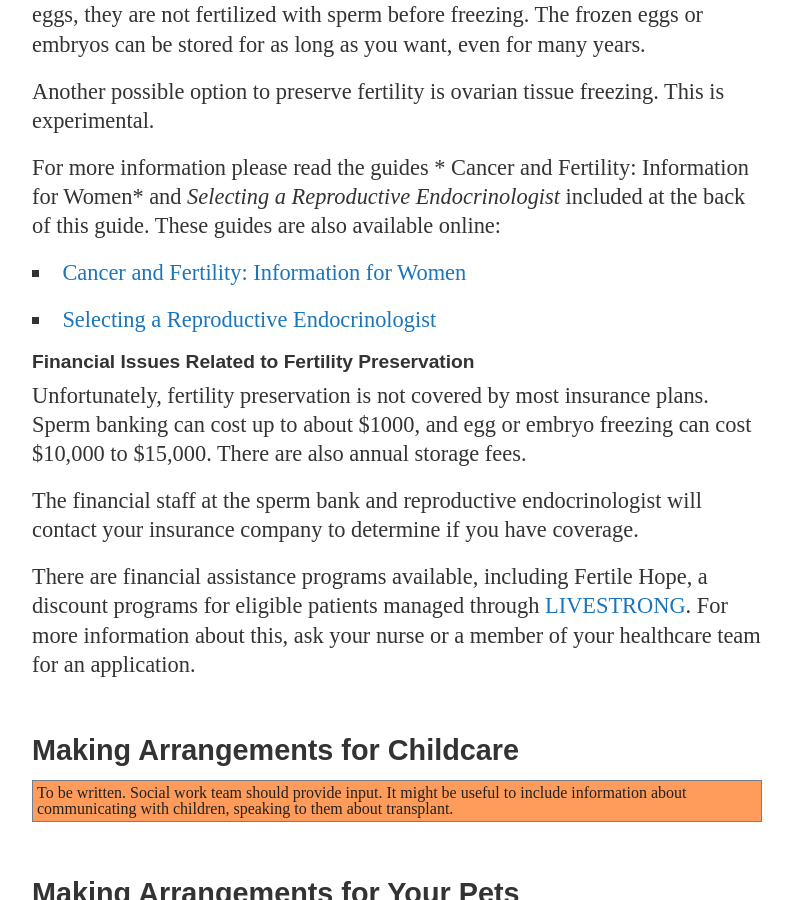
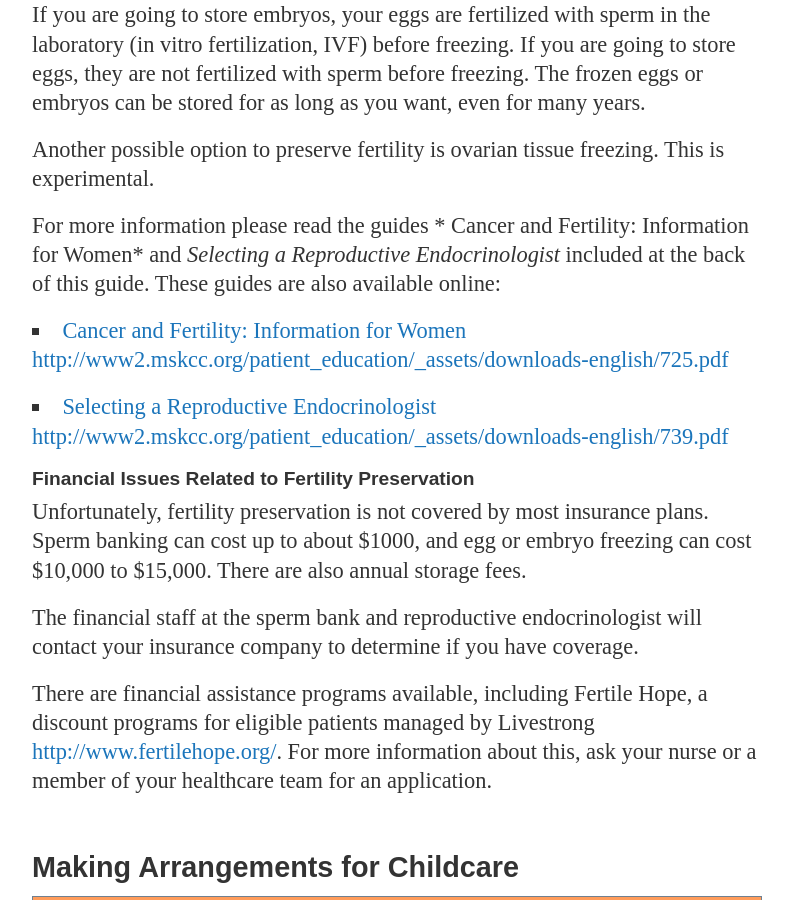
Before and after one commit to mskccpatiented/contentaudit, a Jekyll site: the page built from _posts/2012-11-19-auto-bmt-outpatient-guide-hybrid.md, in a window 1280 px wide and 900 px high, scrolled down 17418 px. Shown: the whole window, without its empty margins (128-921 px from the left). Built offline with Jekyll 4.4.1, drawn with Linux system fonts in a browser that asks for light colours; Markdown is read by kramdown in place of the engine named in the settings; some of the changed text lies outside the part shown.

Commit message:
deploying BMT patient ed

```diff
--- a/_posts/2012-11-19-auto-bmt-outpatient-guide-hybrid.md
+++ b/_posts/2012-11-19-auto-bmt-outpatient-guide-hybrid.md
@@ -231,8 +231,8 @@ The sperm bank will analyze the specimen to be sure there are healthy sperm to f
 
 For more information please read the guides *Sperm Banking* and *Cancer and Fertility: Information for Men* included at the back of this guide. These guides are also available online:
 
-* [Sperm Banking](http://www2.mskcc.org/patient_education/_assets/downloads-english/899.pdf)
-* [Cancer and Fertility: Information for Men](http://www2.mskcc.org/patient_education/_assets/downloads-english/713.pdf)
+* [Sperm Banking http://www2.mskcc.org/patient_education/_assets/downloads-english/899.pdf](http://www2.mskcc.org/patient_education/_assets/downloads-english/899.pdf)
+* [Cancer and Fertility: Information for Men http://www2.mskcc.org/patient_education/_assets/downloads-english/713.pdf](http://www2.mskcc.org/patient_education/_assets/downloads-english/713.pdf)
 
 ##### Options For Women
 Women can freeze eggs or embryos before treatment. The first step is to schedule an appointment with a reproductive endocrinologist (a doctor with special training in fertility). Ask your doctor or a member of your healthcare team to refer you to the reproductive endocrinologist.
@@ -247,15 +247,15 @@ Another possible option to preserve fertility is ovarian tissue freezing. This i
 
 For more information please read the guides * Cancer and Fertility: Information for Women* and *Selecting a Reproductive Endocrinologist* included at the back of this guide. These guides are also available online:
 
-* [Cancer and Fertility: Information for Women](http://www2.mskcc.org/patient_education/_assets/downloads-english/725.pdf)
-* [Selecting a Reproductive Endocrinologist](http://www2.mskcc.org/patient_education/_assets/downloads-english/739.pdf)
+* [Cancer and Fertility: Information for Women http://www2.mskcc.org/patient_education/_assets/downloads-english/725.pdf](http://www2.mskcc.org/patient_education/_assets/downloads-english/725.pdf)
+* [Selecting a Reproductive Endocrinologist http://www2.mskcc.org/patient_education/_assets/downloads-english/739.pdf](http://www2.mskcc.org/patient_education/_assets/downloads-english/739.pdf)
 
 ##### Financial Issues Related to Fertility Preservation
 Unfortunately, fertility preservation is not covered by most insurance plans. Sperm banking can cost up to about $1000, and egg or embryo freezing can cost $10,000 to $15,000. There are also annual storage fees.
 
 The financial staff at the sperm bank and reproductive endocrinologist will contact your insurance company to determine if you have coverage.
 
-There are financial assistance programs available, including Fertile Hope, a discount programs for eligible patients managed through [LIVESTRONG](http://www.livestrong.org). For more information about this, ask your nurse or a member of your healthcare team for an application.
+There are financial assistance programs available, including Fertile Hope, a discount programs for eligible patients managed by Livestrong [http://www.fertilehope.org/](http://www.fertilehope.org/). For more information about this, ask your nurse or a member of your healthcare team for an application.
 
 ### Making Arrangements for Childcare
 <div class="outstanding">To be written. Social work team should provide input. It might be useful to include information about communicating with children, speaking to them about transplant.</div>
```
Also changed, not shown: 1 other file.
